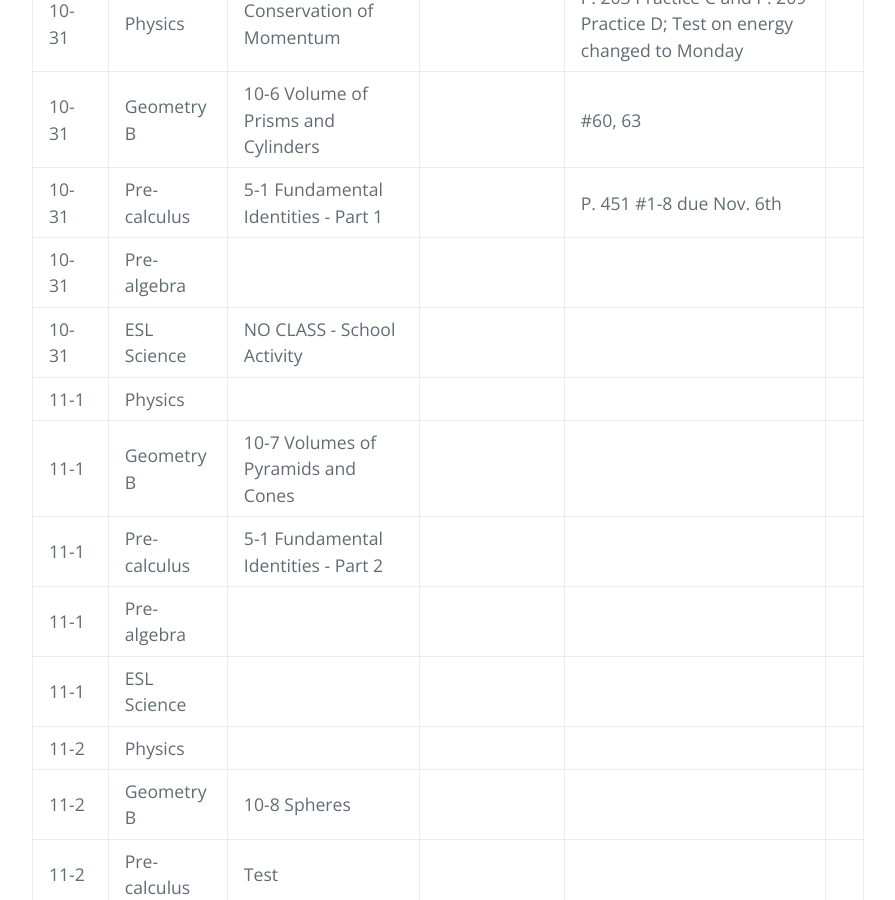
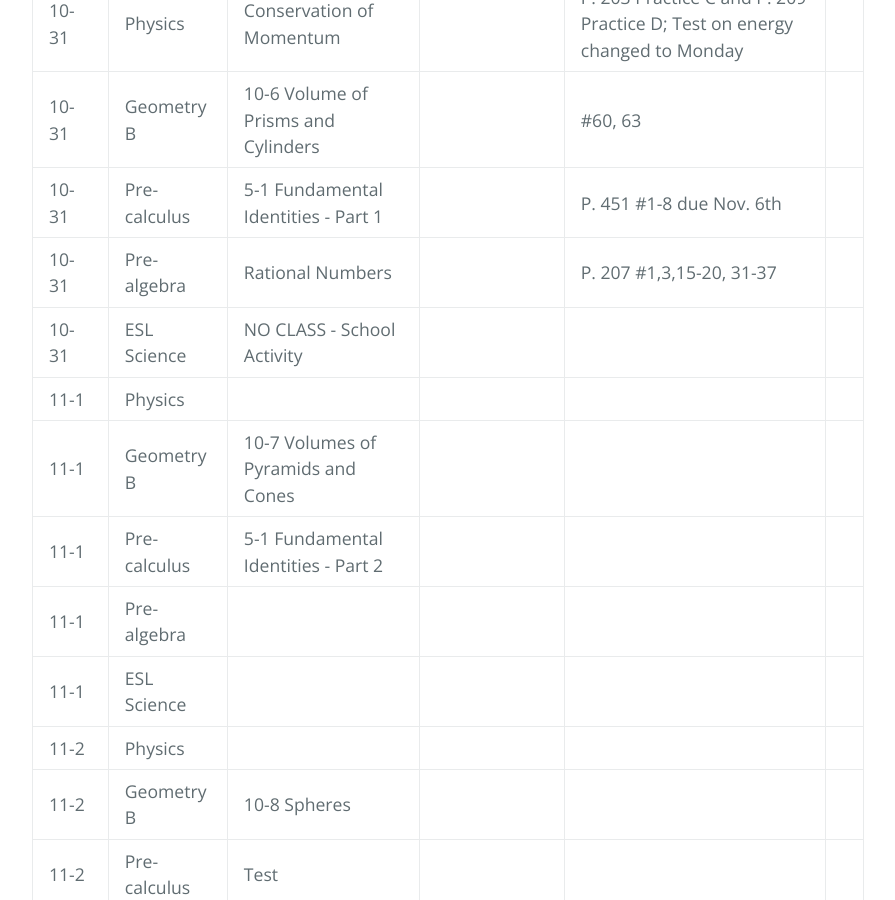
Before and after one commit to gpayoo/gpayoo, a Jekyll site: the page built from index.md, in a window 1280 px wide and 900 px high, scrolled down 663 px. Shown: the whole window, without its empty margins (192-1087 px from the left). Built offline with Jekyll 4.4.1, drawn with Linux system fonts in a browser that asks for light colours; our own code applies the rules of GitHub Pages for plain Markdown files.

Commit message:
Update index.md

```diff
--- a/index.md
+++ b/index.md
@@ -13,7 +13,7 @@ layout: default
 | 10-31 | Physics | Conservation of Momentum  | | P. 203 Practice C and P. 209 Practice D; Test on energy changed to Monday
 | 10-31 | Geometry B |  10-6 Volume of Prisms and Cylinders | |  #60, 63 |
 | 10-31 | Pre-calculus | 5-1 Fundamental Identities - Part 1 | | P. 451 #1-8 due Nov. 6th
-| 10-31 | Pre-algebra |   | |
+| 10-31 | Pre-algebra | Rational Numbers   | | P. 207 #1,3,15-20, 31-37
 | 10-31 | ESL Science | NO CLASS - School Activity  |  |
 | 11-1 | Physics |  | |
 | 11-1 | Geometry B | 10-7 Volumes of Pyramids and Cones  | |   |
```
